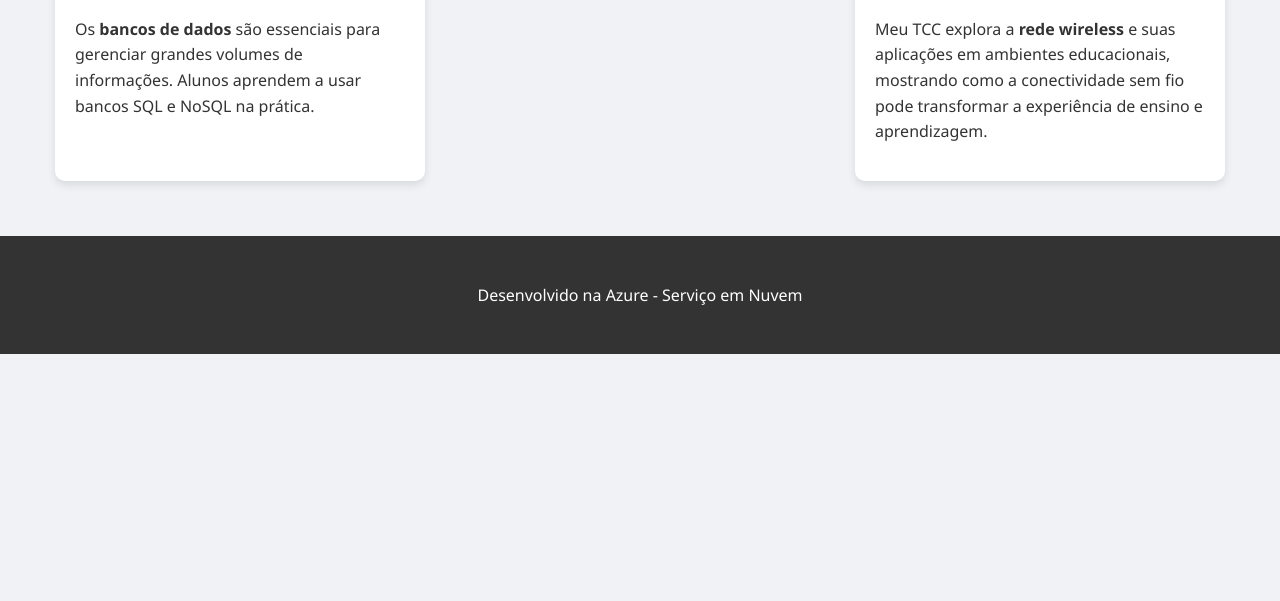
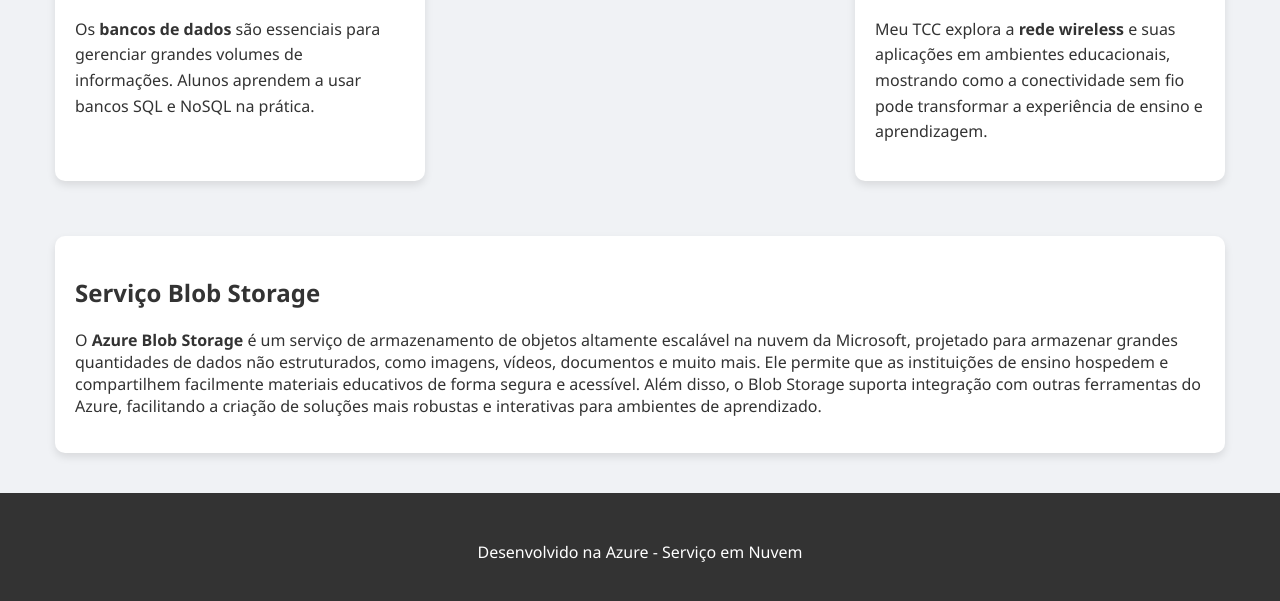
Before and after one commit to Renanfxn/website, a plain HTML site: page index.html in a window 1280 px wide. Shown: the part 1072-1673 px from the top of the page. Before the commit the page ends 1426 px from the top, so only its background shows below. Drawn offline with Linux system fonts and the light colour scheme.

Commit message:
index.html

```diff
--- a/index.html
+++ b/index.html
@@ -80,6 +80,13 @@
                 width: 100%;
             }
         }
+        .blob-section {
+            background-color: white;
+            border-radius: 10px;
+            box-shadow: 0 4px 8px rgba(0, 0, 0, 0.1);
+            margin: 15px;
+            padding: 20px;
+        }
     </style>
 </head>
 <body>
@@ -131,6 +138,12 @@
                 </div>
             </div>
         </div>
+
+        <!-- Seção sobre Azure Blob Storage -->
+        <div class="blob-section">
+            <h2>Serviço Blob Storage</h2>
+            <p>O <strong>Azure Blob Storage</strong> é um serviço de armazenamento de objetos altamente escalável na nuvem da Microsoft, projetado para armazenar grandes quantidades de dados não estruturados, como imagens, vídeos, documentos e muito mais. Ele permite que as instituições de ensino hospedem e compartilhem facilmente materiais educativos de forma segura e acessível. Além disso, o Blob Storage suporta integração com outras ferramentas do Azure, facilitando a criação de soluções mais robustas e interativas para ambientes de aprendizado.</p>
+        </div>
     </div>
 
     <footer>
```
Lines whose indentation alone changed are shown as unchanged.
